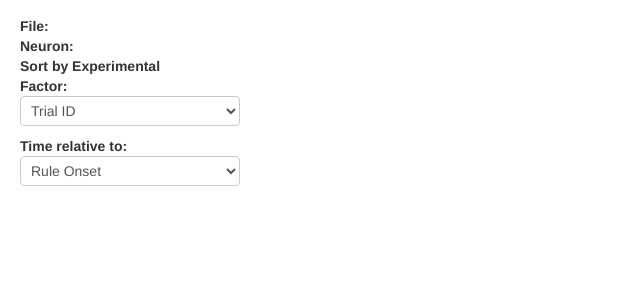
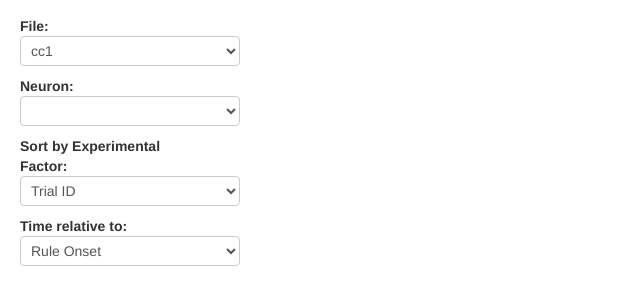
Before and after one commit to NeurophysVis/RasterVis, a plain HTML site: page index.html in a window 1280 px wide. Shown: the part 54-358 px from the top of the page, without its empty margins (0-640 px from the left). Drawn offline with nearby package versions, Linux system fonts and the light colour scheme; no server answers.

Commit message:
Fixed references to data and raster.js files

```diff
--- a/index.html
+++ b/index.html
@@ -10,7 +10,7 @@
 <body>
     <script type="text/javascript" src="js/d3/d3.js"></script>
     <script type="text/javascript" src="js/d3/colorbrewer.js"></script>
-    <script type="text/javascript" src="js/raster_v4a.js"></script>
+    <script type="text/javascript" src="js/raster.js"></script>
     <script src="http://code.jquery.com/jquery.js"></script>
     <script src="js/bootstrap.min.js"></script>
     <div class="container-fluid">
--- a/js/raster.js
+++ b/js/raster.js
@@ -54,7 +54,8 @@
 			// note that execution won't be stopped if a style file isn't found
 			style.text(txt); // but if found, it can be embedded in the svg.
 			// ("#" + Math.random()) makes sure the script loads the file each time instead of using a cached version, remove once live
-			d3.json(params.data  + ".json" + "#" + Math.random(), function (error, json) {
+			cur_file_name = "/DATA/" + params.data  + ".json" + "#" + Math.random();
+			d3.json(cur_file_name, function (error, json) {
 				vis.data = json;
 				// populate drop-down menu with neuron names
 				var neuron_menu = d3.select("#neuron_menu");
```
